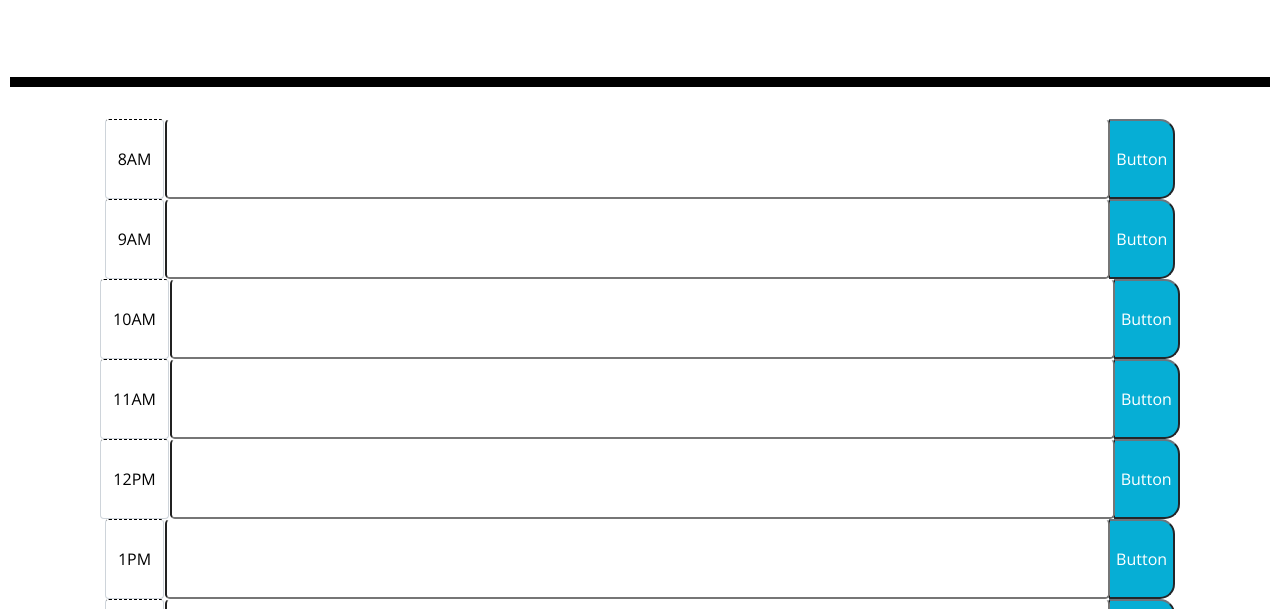
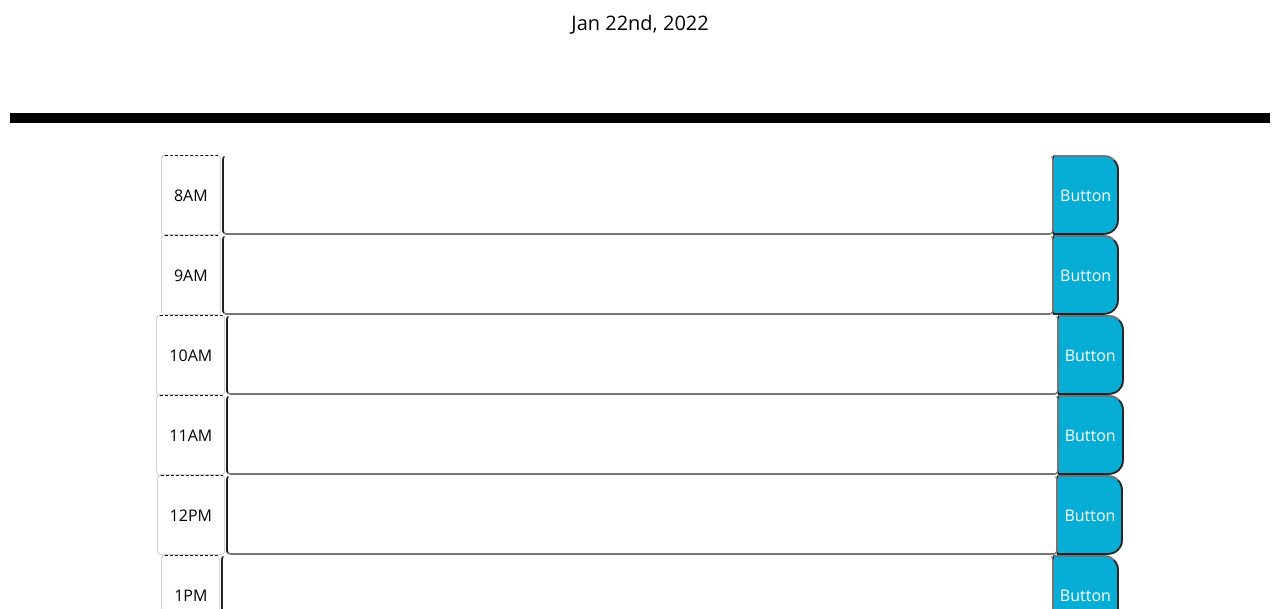
Before and after one commit to aagarc9/workday-tasksplanner, a plain HTML site: page index.html in a window 1280 px wide. Shown: the part 191-800 px from the top of the page. Drawn offline with nearby package versions, Linux system fonts and the light colour scheme.

Commit message:
Adding JS and Moment

```diff
--- /dev/null
+++ b/assets/script.js
@@ -0,0 +1,2 @@
+var today = moment();
+$("#currentDay").text(today.format("MMM Do, YYYY"));
--- a/index.html
+++ b/index.html
@@ -28,11 +28,7 @@
       <p class="lead">A simple calendar app for scheduling your work day</p>
       <p id="currentDay" class="lead"></p>
     </header>
-    <div class="container">
-      <!-- Timeblocks go here -->
-    </div>
-    <div>
-      <section>
+    <div class="container time-block">
         <div class="input-group input-group-lg justify-content-center">
           <span class="input-group-text hour" id="inputGroup-sizing-lg">8AM</span>
           <input type="text" class="form-control-lg col-md-9 row description">
@@ -82,10 +78,10 @@
           <span class="input-group-text hour" id="inputGroup-sizing-lg">5PM</span>
           <input type="text" class="form-control-lg col-md-9 row description">
           <button class="btn-outline-secondary saveBtn " type="button">Button</button>
-        </div>
       </section>
     </div>
     <script src="https://cdnjs.cloudflare.com/ajax/libs/jquery/3.2.1/jquery.min.js"></script>
     <script src="https://cdnjs.cloudflare.com/ajax/libs/moment.js/2.24.0/moment.min.js"></script>
+    <script src="assets/script.js"></script>
   </body>
 </html>
```
